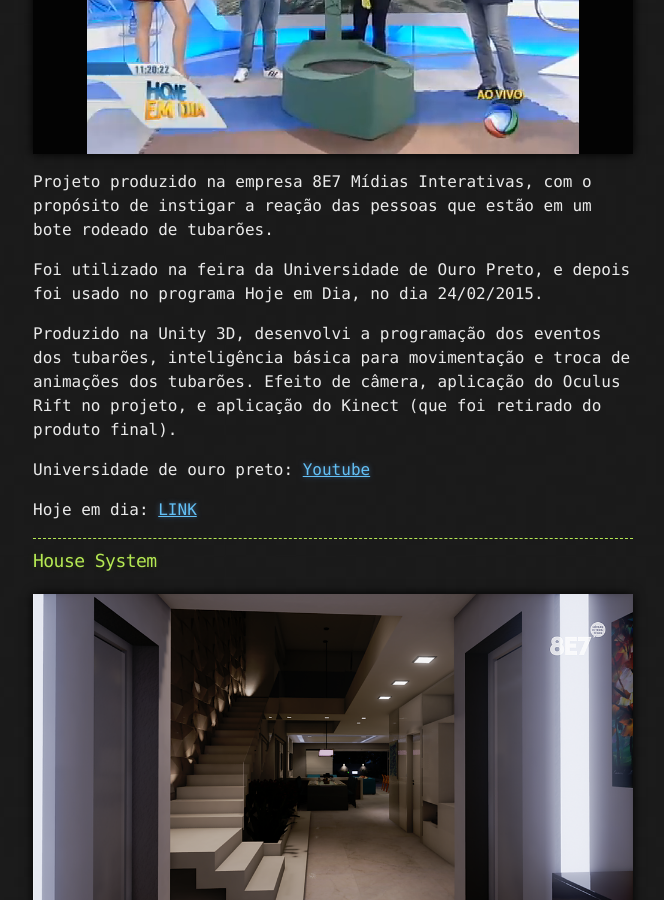
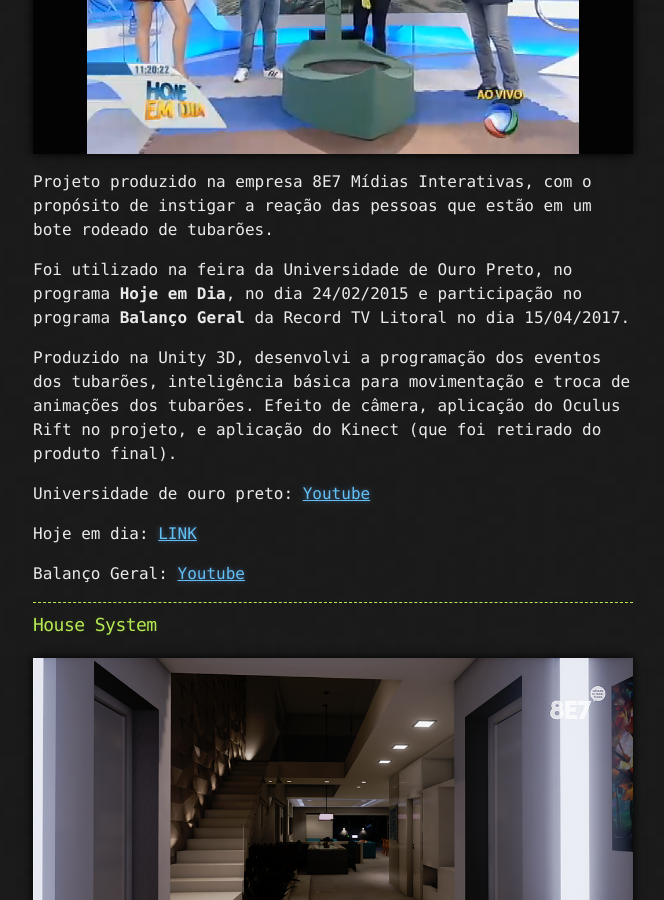
Before and after one commit to rpassareti/rpassareti.github.io, a Jekyll site: the page built from projpubl.md, in a window 1280 px wide and 900 px high, scrolled down 508 px. Shown: the whole window, without its empty margins (307-971 px from the left). Built offline with Jekyll 4.4.1, drawn with Linux system fonts in a browser that asks for light colours; our own code applies the rules of GitHub Pages for plain Markdown files.

Commit message:
Update projpubl.md

```diff
--- a/projpubl.md
+++ b/projpubl.md
@@ -31,13 +31,16 @@
 </html>
 Projeto produzido na empresa 8E7 Mídias Interativas, com o propósito de instigar a reação das pessoas que estão em um bote rodeado de tubarões.
 
-Foi utilizado na feira da Universidade de Ouro Preto, e depois foi usado no programa Hoje em Dia, no dia 24/02/2015.
+Foi utilizado na feira da Universidade de Ouro Preto, no programa __Hoje em Dia__, no dia 24/02/2015 e participação no programa __Balanço Geral__ da Record TV Litoral no dia 15/04/2017.
 
 Produzido na Unity 3D, desenvolvi a programação dos eventos dos tubarões, inteligência básica para movimentação e troca de animações dos tubarões. Efeito de câmera, aplicação do Oculus Rift no projeto, e aplicação do Kinect (que foi retirado do produto final).
 
 Universidade de ouro preto: [Youtube](https://www.youtube.com/watch?v=vobQ6OZ0gzc)
 
 Hoje em dia: [LINK](http://entretenimento.r7.com/hoje-em-dia/videos/ator-fabio-villa-verde-encara-uma-emocionante-aventura-com-o-oculos-3d-16102015)
+
+Balanço Geral: [Youtube](https://www.youtube.com/watch?v=70RNkp56d38)
+
 * * *
 
 ### [](#header-3)House System
```
